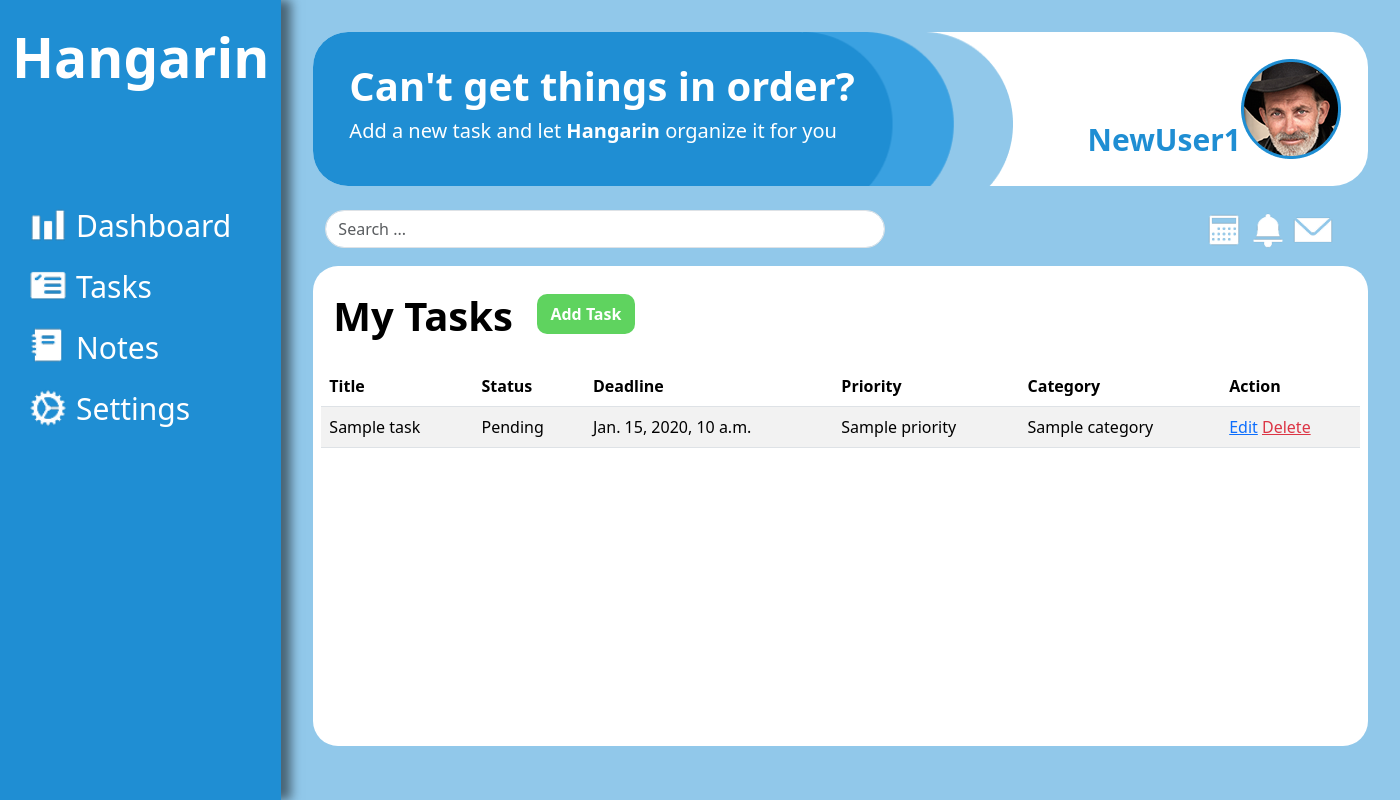
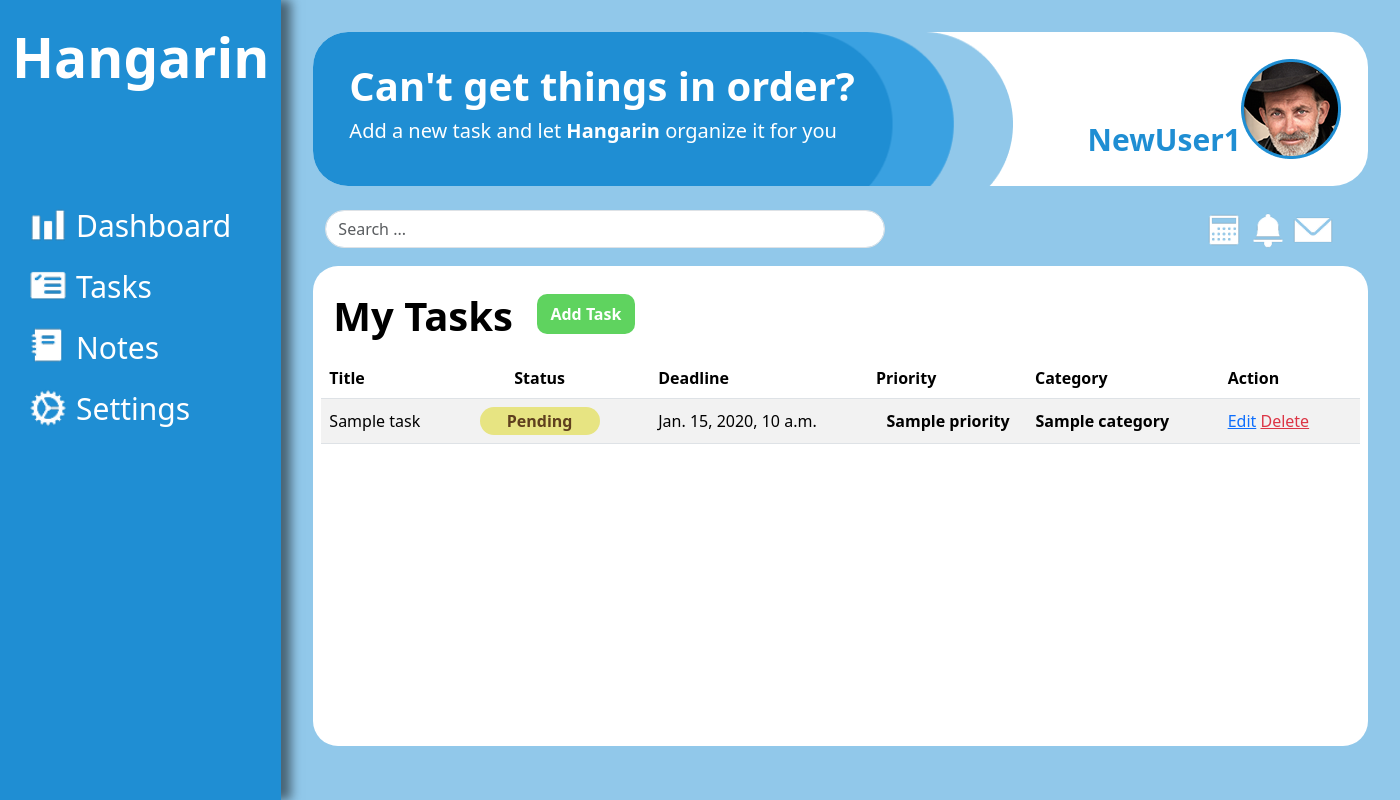
Before and after one commit to FernandezCorporate/Hangarin, a Django app: page /taskList in a window 1400 px wide. Run offline with Django 5.2, Linux system fonts and the light colour scheme; tables that the repository leaves empty hold one stand-in row (values such as "Sample post").

Commit message:
Improved table values' design

```diff
--- a/Hangarin_App/Task_and_Todo_Manager/templates/includes/pagination.html
+++ b/Hangarin_App/Task_and_Todo_Manager/templates/includes/pagination.html
@@ -1,6 +1,6 @@
 {% if is_paginated %}
 <div class="card-footer px-0 border-0 d-flex flex-column flex-lg-row align-items-center
-justify-content-between mt-3">
+justify-content-between mt-0">
     <nav aria-label="Topics pagination" class="mb-4">
         <ul class="pagination">
             {% if page_obj.number > 1 %}
--- a/Hangarin_App/Task_and_Todo_Manager/templates/taskList.html
+++ b/Hangarin_App/Task_and_Todo_Manager/templates/taskList.html
@@ -31,11 +31,11 @@
 
 
         <div class="row">
-            <table class="table table-striped mt-3">
+            <table class="table table-striped mt-2">
                 <thead>
                     <tr>
                         <th scope="col">Title</th>
-                        <th scope="col">Status</th>
+                        <th scope="col" class="text-center">Status</th>
                         <th scope="col">Deadline</th>
                         <th scope="col">Priority</th>
                         <th scope="col">Category</th>
@@ -47,10 +47,41 @@
                     {% for object in object_list %}
                         <tr>
                             <td>{{ object.title }}</td>
-                            <td>{{ object.status }}</td>
+                            <td class="text-center">
+                                <div class="status
+                                        {% if object.status == 'Pending' %}status-yellow
+                                        {% elif object.status == 'In Progress ' %}status-blue
+                                        {% elif object.status == 'Completed' %}status-green
+                                        {% endif %}">
+                                    <p style="text-align: center;" class="fw-bold mb-0">{{ object.status }}</p>
+                                </div>
+                            </td>
+
                             <td>{{ object.deadline }}</td>
-                            <td>{{ object.priority }}</td>
-                            <td>{{ object.category }}</td>
+
+                            <td class="text-center">
+                                <div class="priority
+                                        {% if object.priority.name == 'low' %}priority-green
+                                        {% elif object.priority.name == 'medium' %}priority-blue
+                                        {% elif object.priority.name == 'high' %}priority-red
+                                        {% elif object.priority.name == 'optional' %}priority-grey
+                                        {% elif object.priority.name == 'critical' %}priority-scarlet
+                                        {% endif %}">
+                                    <p style="text-align: center;" class="fw-bold mb-0">{{ object.priority }}</p>
+                                </div>
+                            </td>
+
+                            <td class="text-center">
+                                <div class="category
+                                        {% if object.category.name == 'School' %}category-purple
+                                        {% elif object.category.name == 'Projects' %}category-red
+                                        {% elif object.category.name == 'Personal' %}category-pink
+                                        {% elif object.category.name == 'Work' %}category-darkPurple
+                                        {% elif object.category.name == 'Finance' %}category-green
+                                        {% endif %}">
+                                    <p style="text-align: center;" class="fw-bold mb-0">{{ object.category }}</p>
+                                </div>
+                            </td>
                             <td>
                                 <a href="">Edit</a>
                                 <a href="" class="text-danger">Delete</a>
--- a/Hangarin_App/static/css/stylesheet.css
+++ b/Hangarin_App/static/css/stylesheet.css
@@ -113,3 +113,43 @@
     color: white;
     border-radius: 10px;
 }
+
+.table td,
+.table th {
+    padding-right: 50px;
+    vertical-align: middle;
+    white-space: nowrap;
+    overflow: hidden;
+    text-overflow: ellipsis;
+}
+
+.status {
+    margin: 0;
+    width: 120px;;
+    border-radius: 100px;
+    padding: 2px 10px;
+    display: inline-block;
+}
+
+.status-yellow { background-color: #E7E482; color: #5F401E; }
+.status-blue { background-color: #8FE1FB; color: #003366; }
+.status-green { background-color: #A3F079; color: #1D4D00; }
+
+.priority{
+    margin: 0;
+    width: 100px;
+    padding: 2px 10px;
+    display: inline-block;
+}
+
+.priority-blue { background-color: #8FE1FB; color: #003366; }
+.priority-green { background-color: #A3F079; color: #1D4D00; }
+.priority-red { background-color: #F4D0CC; color: #B42318; }
+.priority-grey { background-color: #DBDBDC; color: #475467; }
+.priority-scarlet { background-color: #7A271A; color: #FFFFFF; }
+
+.category-purple {color: #6941C6; }
+.category-green {color: #067647; }
+.category-red {color: #B42318; }
+.category-darkPurple {color: #363F72; }
+.category-pink {color: #C11574; }
```
